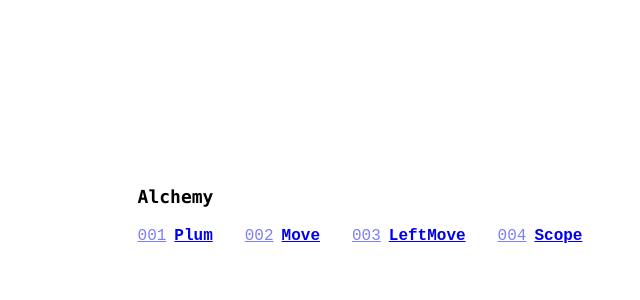
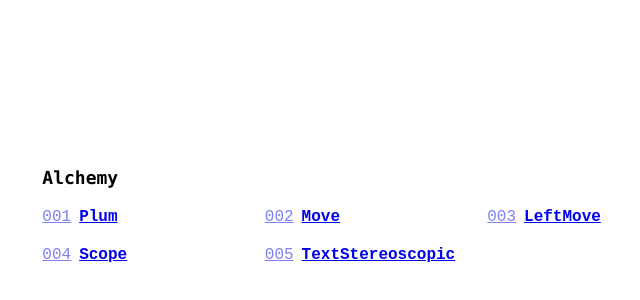
Before and after one commit to Aaron-zon/Alchemy, a Vue app: page / in a window 1280 px wide. Shown: the part 184-484 px from the top of the page, without its empty margins (272-912 px from the left). Built offline with nearby package versions, Linux system fonts and the light colour scheme.

Commit message:
add TextStereoscopic

```diff
--- /dev/null
+++ b/src/views/005.vue
@@ -0,0 +1,41 @@
+<script setup>
+import { ref } from 'vue'
+
+const text = ref('DARKNESS')
+
+const afterTheme = {
+  content: `'${text.value}'`,
+  color: '#000'
+}
+</script>
+
+<template>
+    <Paper>
+        <div class="w-150 h-150 bg-#555 page flex justify-center items-center">
+            <h1>DARKNESS</h1>
+        </div>
+    </Paper>
+</template>
+
+<style lang="scss" scoped>
+h1 {
+    font-weight: 700;
+    position: relative;
+    font-family: 'Montserrat';
+    color: #fff;
+    z-index: 2;
+    font-size: 70px;
+
+    &::after {
+        content: v-bind('afterTheme.content');
+        color: v-bind('afterTheme.color');
+        font-size: 70px;
+        position: absolute;
+        left: 0;
+        transform: translate(-32px, 14px) scaleY(0.5) skew(50deg);
+        z-index: -1;
+        filter: blur(1px);
+        -webkit-mask: linear-gradient(transparent, #000);
+    }
+}
+</style>
--- a/src/views/index.vue
+++ b/src/views/index.vue
@@ -8,7 +8,7 @@ console.log(works);
     <div class="paper index-page">
         <div class="border border-gray-300">
             <h1 class="font-mono mb-2 text-lg font-bold mb-4">Alchemy</h1>
-            <pre class="flex grid gap-x-4 gap-y-1">
+            <pre class=" grid grid-cols-3 gap-x-4 gap-y-5 test">
                 <router-link class="flex link block mr-4" v-for="work in works" :key="work.no" :to="`/${work.no}`">
                     <span class="inline-block mr-2 opacity-50">{{ work.no }}</span>
                     <b class="inline-block">{{ work.name }}</b>
--- a/src/works.ts
+++ b/src/works.ts
@@ -14,6 +14,10 @@ export const info = [
     {
         name: 'Scope',
         date: '2024/03/18',
+    },
+    {
+        name: 'TextStereoscopic',
+        date: '2024/03/23',
     }
 ]
 
--- a/typed-router.d.ts
+++ b/typed-router.d.ts
@@ -23,5 +23,6 @@ declare module 'vue-router/auto-routes' {
     '/002': RouteRecordInfo<'/002', '/002', Record<never, never>, Record<never, never>>,
     '/003': RouteRecordInfo<'/003', '/003', Record<never, never>, Record<never, never>>,
     '/004': RouteRecordInfo<'/004', '/004', Record<never, never>, Record<never, never>>,
+    '/005': RouteRecordInfo<'/005', '/005', Record<never, never>, Record<never, never>>,
   }
 }
```
